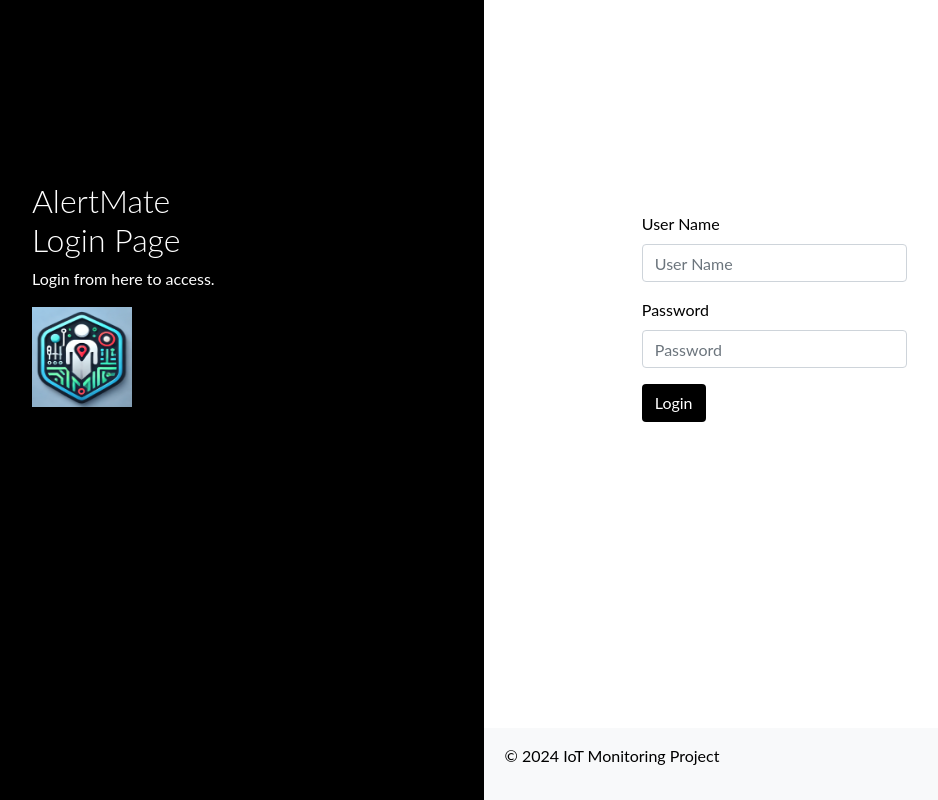
After one commit to ASE24-brown/thingy91-client-brown, a Flask app: page /login in a window 1280 px wide. The commit adds this page. Shown: the whole page, without its empty margins (28-966 px from the left). Run offline with Flask 3, Linux system fonts and the light colour scheme.

Commit message:
feat(Auth) Created a login page

```diff
--- a/app.py
+++ b/app.py
@@ -17,6 +17,10 @@ def devices():
 def dashboard():
     return render_template('dashboard.html')
 
+@app.route('/login')
+def login():
+    return render_template('login.html')
+
 @app.route('/api/frontend-sensor-data')
 def frontend_sensor_data():
     try:
--- a/static/css/styles.css
+++ b/static/css/styles.css
@@ -102,3 +102,26 @@ body.dark-mode .table td {
 .table {
     color: #0056b3;
 }
+
+/* Dark Mode Form Styling */
+body.dark-theme input.form-control {
+    background-color: #333; /* Dark background */
+    color: #eee; /* Light text */
+    border-color: #555; /* Adjust border color */
+}
+
+body.dark-theme input.form-control::placeholder {
+    color: #bbb; /* Placeholder text color */
+}
+
+body.dark-theme .btn-primary {
+    background-color: #0056b3; /* Primary button color in dark mode */
+    border-color: #0056b3;
+    color: #fff; /* Light text */
+}
+
+#input {
+    background-color: #333; /* Dark background */
+    color: #eee; /* Light text */
+    border-color: #555; /* Adjust border color */
+}
--- a/templates/base.html
+++ b/templates/base.html
@@ -40,6 +40,11 @@
                                 <i class="fas fa-tachometer-alt"></i> Dashboard
                             </a>
                         </li>
+                        <!-- <li class="nav-item">
+                            <a class="nav-link {% if request.endpoint == 'login' %}active{% endif %}" href="{{ url_for('login') }}">
+                                <i class="fas fa-tachometer-alt"></i> Login
+                            </a>
+                        </li> -->
                         <li class="nav-item">
                             <button id="dark-mode-toggle" class="btn btn-transparent">
                                 <span id="theme-icon" class="material-symbols-outlined">dark_mode</span>
@@ -103,5 +108,14 @@
     });
     </script>
 
+    <style>
+        /* Make the footer sticky to the bottom */
+        footer {
+            position: fixed;
+            bottom: 0;
+            width: 100%;
+        }
+    </style>
+
 </body>
 </html>
--- /dev/null
+++ b/templates/login.html
@@ -0,0 +1,108 @@
+{% extends "base.html" %}
+
+{% block title %}Login{% endblock %}
+
+{% block content %}
+<div class="sidenav">
+    <div class="login-main-text">
+       <h2>AlertMate<br> Login Page</h2>
+       <p>Login from here to access.</p>
+       <img src="{{ url_for('static', filename='image/logo.png') }}" alt="logo" style="width: 100px; height: 100px;">
+    </div>
+ </div>
+ <div class="main">
+    <div class="col-md-6 col-sm-12">
+       <div class="login-form">
+          <form>
+             <div class="form-group">
+                <label>User Name</label>
+                <input type="text" class="form-control" placeholder="User Name">
+             </div>
+             <div class="form-group">
+                <label>Password</label>
+                <input type="password" class="form-control" placeholder="Password">
+             </div>
+             <button type="submit" class="btn btn-black">Login</button>
+          </form>
+       </div>
+    </div>
+ </div>
+
+ <style>
+    body {
+    font-family: "Lato", sans-serif;
+}
+
+
+
+.main-head{
+    height: 150px;
+    background: #FFF;
+
+}
+
+.sidenav {
+    height: 100%;
+    background-color: #000;
+    overflow-x: hidden;
+    padding-top: 20px;
+}
+
+
+.main {
+    padding: 0px 10px;
+}
+
+@media screen and (max-height: 450px) {
+    .sidenav {padding-top: 15px;}
+}
+
+@media screen and (max-width: 450px) {
+    .login-form{
+        margin-top: 10%;
+    }
+
+    .register-form{
+        margin-top: 10%;
+    }
+}
+
+@media screen and (min-width: 768px){
+    .main{
+        margin-left: 40%;
+    }
+
+    .sidenav{
+        width: 40%;
+        position: fixed;
+        z-index: 1;
+        top: 0;
+        left: 0;
+    }
+
+    .login-form{
+        margin-top: 80%;
+    }
+
+    .register-form{
+        margin-top: 20%;
+    }
+}
+
+
+.login-main-text{
+    margin-top: 20%;
+    padding: 60px;
+    color: #fff;
+}
+
+.login-main-text h2{
+    font-weight: 300;
+}
+
+.btn-black{
+    background-color: #000 !important;
+    color: #fff;
+}
+ </style>
+{% endblock %}
```
Also changed, not shown: static/image/logo.png (added).
